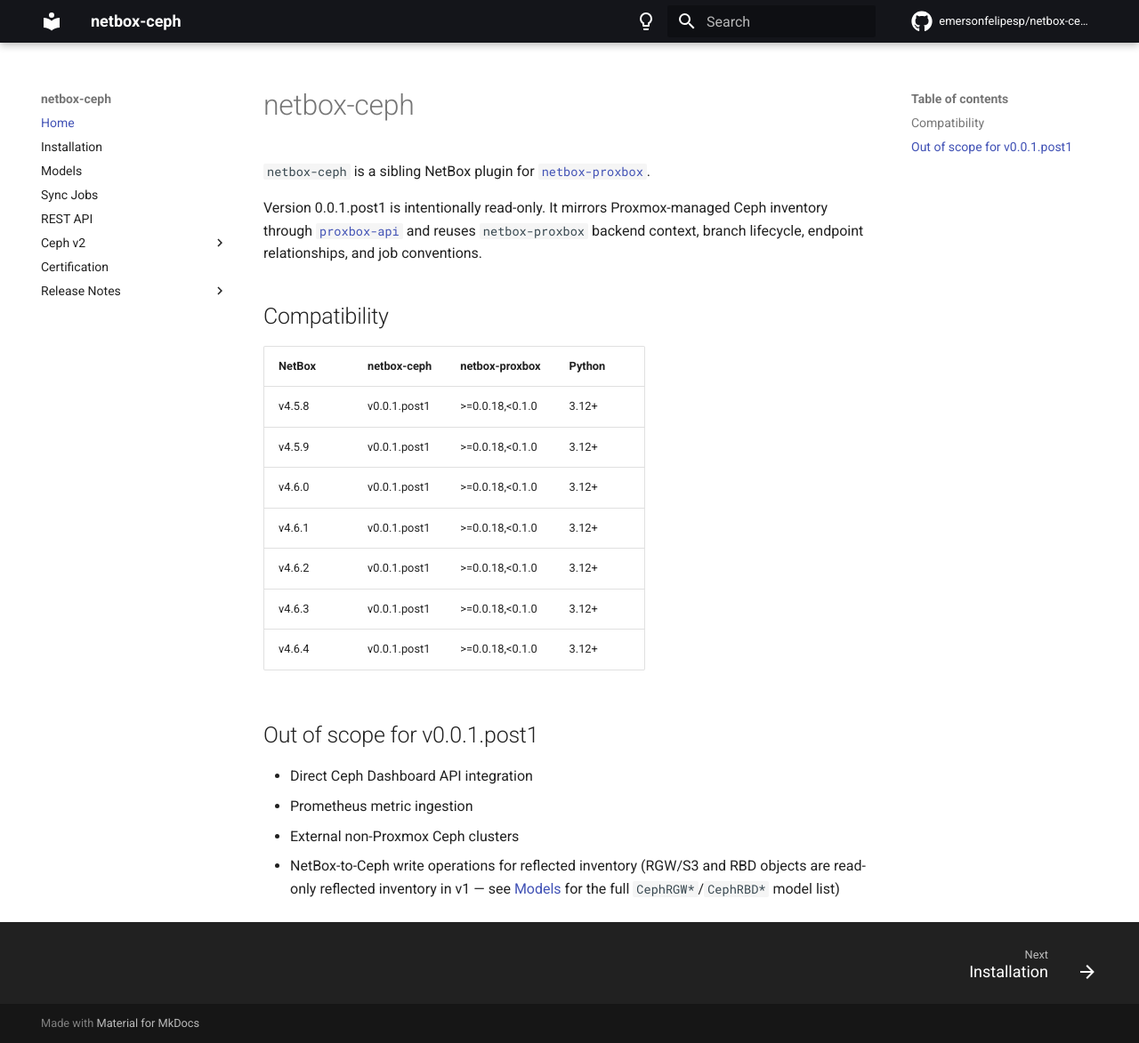
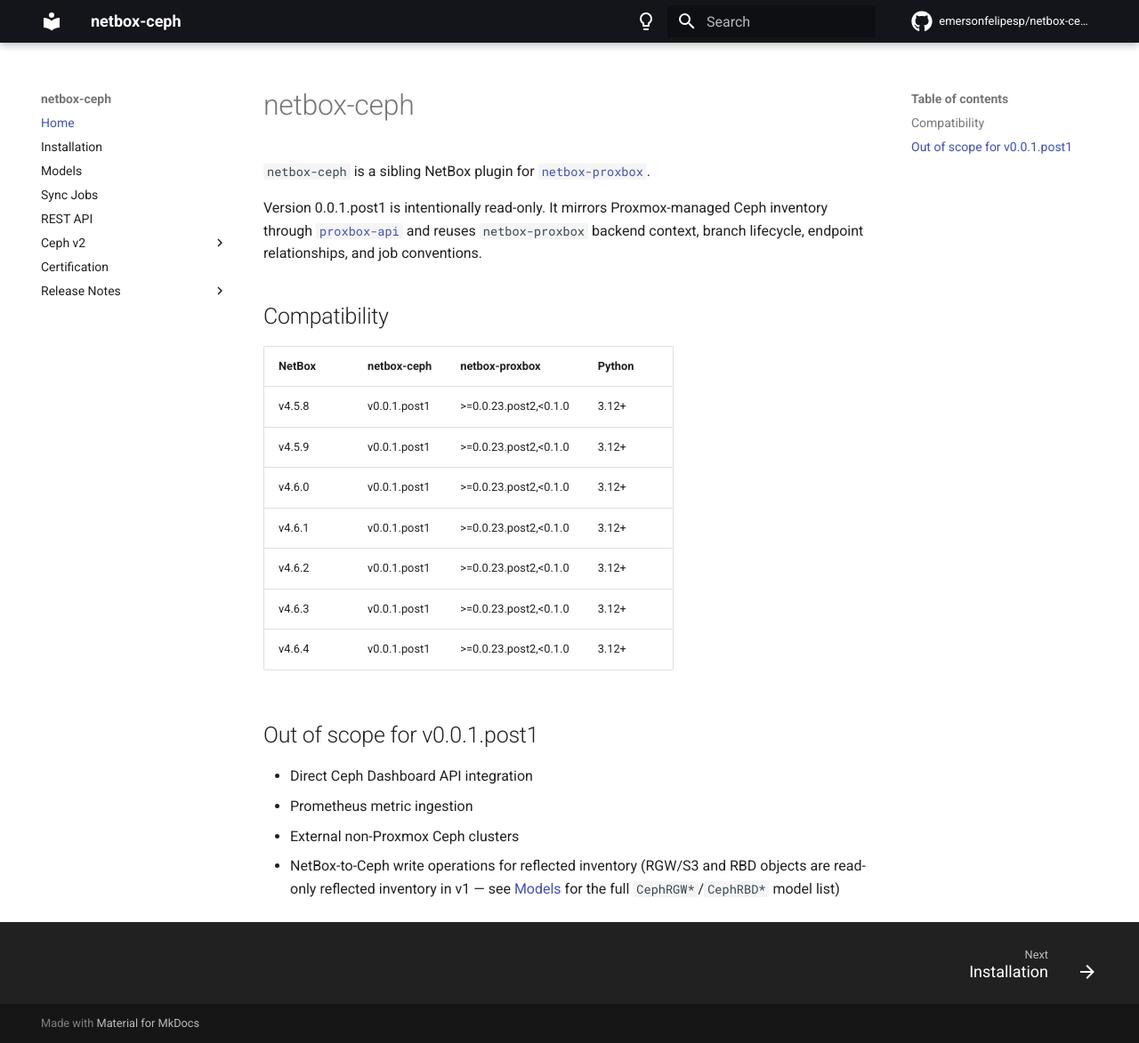
Before and after one commit to emersonfelipesp/netbox-ceph, an MkDocs documentation site: the page built from docs/index.md, in a window 1280 px wide and 1173 px high. Shown: the whole window at 89% size. Built offline with MkDocs 1.6.1 and Material for MkDocs 9.7.7, drawn with Linux system fonts in a browser that asks for light colours; comment, search, counter and statistics services are not loaded.

```diff
--- a/docs/index.md
+++ b/docs/index.md
@@ -12,13 +12,13 @@ relationships, and job conventions.
 
 | NetBox | netbox-ceph | netbox-proxbox | Python |
 | --- | --- | --- | --- |
-| v4.5.8 | v0.0.1.post1 | >=0.0.18,<0.1.0 | 3.12+ |
-| v4.5.9 | v0.0.1.post1 | >=0.0.18,<0.1.0 | 3.12+ |
-| v4.6.0 | v0.0.1.post1 | >=0.0.18,<0.1.0 | 3.12+ |
-| v4.6.1 | v0.0.1.post1 | >=0.0.18,<0.1.0 | 3.12+ |
-| v4.6.2 | v0.0.1.post1 | >=0.0.18,<0.1.0 | 3.12+ |
-| v4.6.3 | v0.0.1.post1 | >=0.0.18,<0.1.0 | 3.12+ |
-| v4.6.4 | v0.0.1.post1 | >=0.0.18,<0.1.0 | 3.12+ |
+| v4.5.8 | v0.0.1.post1 | >=0.0.23.post2,<0.1.0 | 3.12+ |
+| v4.5.9 | v0.0.1.post1 | >=0.0.23.post2,<0.1.0 | 3.12+ |
+| v4.6.0 | v0.0.1.post1 | >=0.0.23.post2,<0.1.0 | 3.12+ |
+| v4.6.1 | v0.0.1.post1 | >=0.0.23.post2,<0.1.0 | 3.12+ |
+| v4.6.2 | v0.0.1.post1 | >=0.0.23.post2,<0.1.0 | 3.12+ |
+| v4.6.3 | v0.0.1.post1 | >=0.0.23.post2,<0.1.0 | 3.12+ |
+| v4.6.4 | v0.0.1.post1 | >=0.0.23.post2,<0.1.0 | 3.12+ |
 
 ## Out of scope for v0.0.1.post1
 
```
Also changed, not shown: CERTIFICATION.md (+1 -1 lines), 1 other file.
